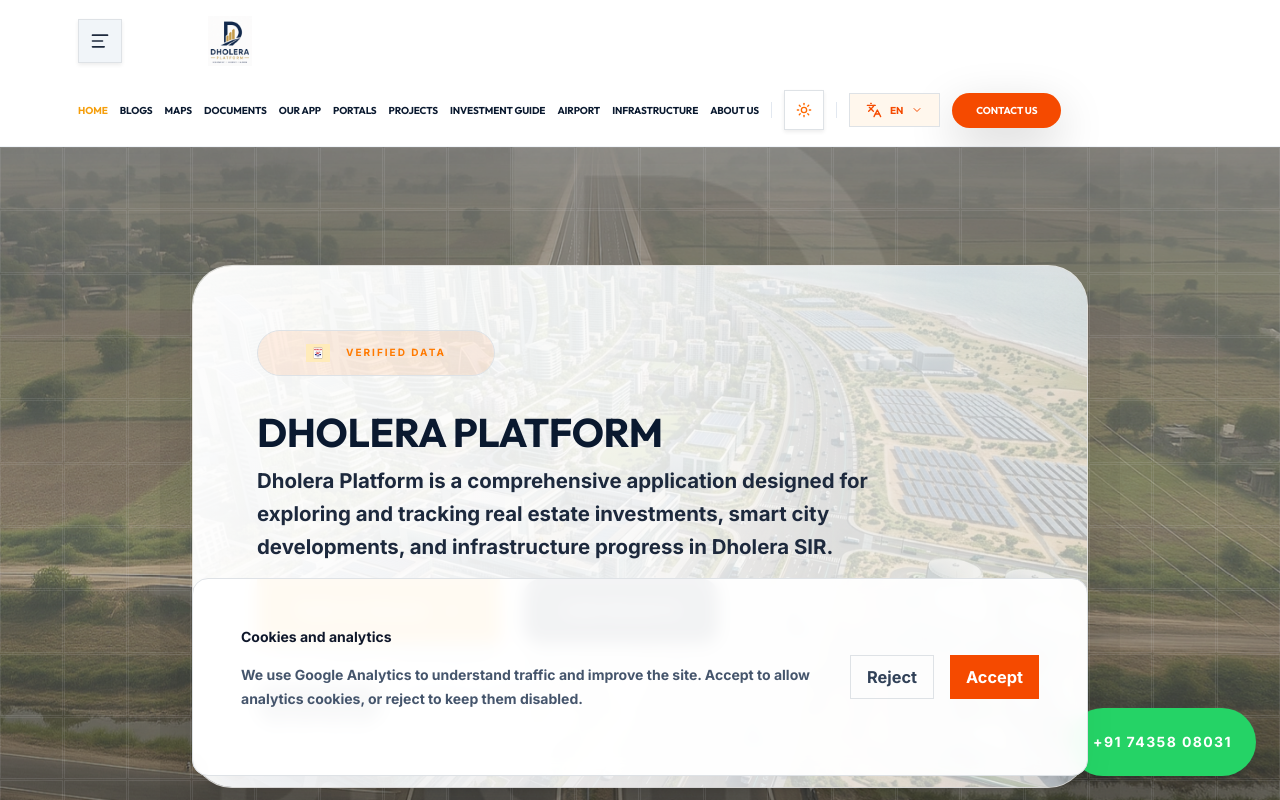
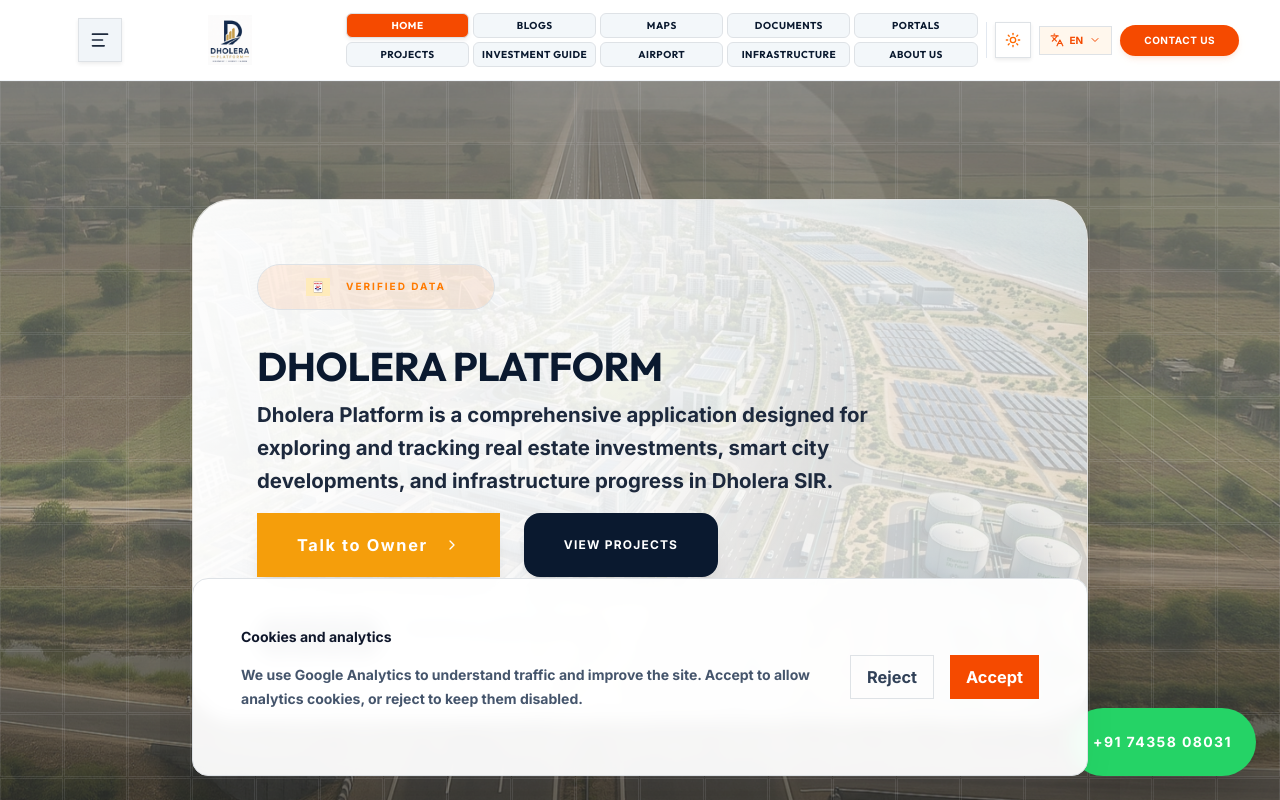
Before and after one commit to Payunch/Dholera-frontend, a Next.js app: page / in a window 1280 px wide. Shown: the top 800 px of the page. Built offline with nearby package versions, Linux system fonts and the light colour scheme; no server answers.

Commit message:
feat(nav): organize 10 requested nav buttons in compact 2-row grid while keeping logo and menu button intact

```diff
--- a/src/components/layout/Navbar.js
+++ b/src/components/layout/Navbar.js
@@ -3,7 +3,7 @@
 import * as React from "react";
 import Link from "next/link";
 import { usePathname } from "next/navigation";
-import { Menu, X, ChevronDown, Languages, Home, FileText, Calculator, ShieldCheck, Map, Plane, Construction, Grid, Landmark, Users, Sun, Moon, Sparkles, AlignLeft, Smartphone } from "lucide-react";
+import { ChevronDown, Languages, Sun, Moon, AlignLeft } from "lucide-react";
 import { cn } from "@/lib/utils";
 import { SplitLogo } from "@/components/common/DynamicImages";
 import { useLanguage } from "@/providers/LanguageProvider";
@@ -14,25 +14,19 @@ export function Navbar() {
   const { lang, setLang, t, theme, toggleTheme } = useLanguage();
   const [isSidebarOpen, setIsSidebarOpen] = React.useState(false);
   const [isLangOpen, setIsLangOpen] = React.useState(false);
-  const [isMoreOpen, setIsMoreOpen] = React.useState(false);
-  const toggleMore = () => setIsMoreOpen(!isMoreOpen);
 
   const navItems = [
-    { label: t('nav_home'), href: '/', icon: Home },
-    { label: t('nav_blogs'), href: '/blogs', icon: Sparkles },
-    { label: t('nav_tp_maps'), href: '/tp-maps', icon: Map },
-    { label: t('nav_pdf'), href: '/pdf?trigger=true', icon: FileText },
-    { label: 'Our App', href: '/download', icon: Smartphone },
-    { label: t('nav_portals'), href: '/portals', icon: ShieldCheck },
-    { label: t('nav_projects'), href: '/projects', icon: Grid },
-    { label: 'Investment Guide', href: '/investment-guide', icon: Landmark },
-    { label: t('nav_airport'), href: '/airport', icon: Plane },
-    { label: t('nav_infrastructure'), href: '/infrastructure', icon: Construction },
-    { label: t('nav_about'), href: '/about-us', icon: Users },
+    { label: t('nav_home') || 'Home', href: '/' },
+    { label: t('nav_blogs') || 'Blogs', href: '/blogs' },
+    { label: t('nav_tp_maps') || 'Maps', href: '/tp-maps' },
+    { label: t('nav_pdf') || 'Documents', href: '/pdf?trigger=true' },
+    { label: t('nav_portals') || 'Portals', href: '/portals' },
+    { label: t('nav_projects') || 'Projects', href: '/projects' },
+    { label: 'Investment Guide', href: '/investment-guide' },
+    { label: t('nav_airport') || 'Airport', href: '/airport' },
+    { label: t('nav_infrastructure') || 'Infrastructure', href: '/infrastructure' },
+    { label: t('nav_about') || 'About Us', href: '/about-us' },
   ];
-
-  const primaryNavItems = navItems.slice(0, 5);
-  const moreNavItems = navItems.slice(5);
 
   const languages = [
     { code: "en", label: "English" },
@@ -43,12 +37,18 @@ export function Navbar() {
   const toggleSidebar = () => setIsSidebarOpen(!isSidebarOpen);
   const toggleLang = () => setIsLangOpen(!isLangOpen);
 
+  const isItemActive = (href) => {
+    if (href === "/") return pathname === "/";
+    const basePath = href.split('?')[0];
+    return pathname.startsWith(basePath);
+  };
+
   return (
     <>
-      <header className="sticky top-0 z-[150] w-full border-b border-slate-100 bg-white/80 dark:bg-slate-950/80 dark:border-slate-800 backdrop-blur-md transition-colors">
-        <div className="container mx-auto flex min-h-[5rem] py-3 w-full min-w-0 items-center justify-between gap-4 px-2 sm:px-4 md:px-8 flex-wrap">
-          <div className="flex min-w-0 items-center gap-2 sm:gap-3">
-            {/* Side Menu Drawer Button */}
+      <header className="sticky top-0 z-[150] w-full border-b border-slate-100 bg-white/90 dark:bg-slate-950/90 dark:border-slate-800 backdrop-blur-md transition-colors">
+        <div className="container mx-auto flex min-h-[5rem] py-2.5 w-full min-w-0 items-center justify-between gap-3 px-2 sm:px-4 md:px-6 lg:px-8">
+          {/* Logo & Side Menu Drawer Button (Untouched) */}
+          <div className="flex min-w-0 items-center gap-2 sm:gap-3 shrink-0">
             <button
               onClick={toggleSidebar}
               className="flex h-11 w-11 shrink-0 items-center justify-center rounded-xl bg-slate-100 dark:bg-slate-900 text-slate-800 dark:text-slate-100 border border-slate-200 dark:border-slate-800 hover:border-orange-500 hover:text-orange-600 transition-all shadow-sm group"
@@ -69,51 +69,58 @@ export function Navbar() {
 
             <div className="hidden min-w-0 items-center overflow-hidden border-l-2 border-slate-200 pl-2 ml-1 h-5 dark:border-slate-800 sm:flex md:hidden">
               <span className="text-[9px] font-black uppercase tracking-[0.1em] text-[#FF7A00] truncate max-w-[90px] xs:max-w-[120px]">
-                {navItems.find(item => item.href === "/" ? pathname === "/" : pathname.startsWith(item.href.split('?')[0]))?.label || "DHOLERA"}
+                {navItems.find(item => isItemActive(item.href))?.label || "DHOLERA"}
               </span>
             </div>
           </div>
 
-          {/* Desktop Nav */}
-          <nav className="hidden md:flex flex-wrap justify-end items-center gap-x-3 gap-y-3 text-[10px] font-black uppercase tracking-wider font-display">
-            {navItems.map((item) => (
+          {/* Desktop Nav: 2 Rows & 5 Columns of compact buttons + controls */}
+          <div className="hidden md:flex items-center gap-2 lg:gap-3 shrink-0">
+            <nav className="grid grid-cols-5 gap-1 lg:gap-1.5 font-display">
+              {navItems.map((item) => {
+                const active = isItemActive(item.href);
+                return (
                   <Link
                     key={item.href}
                     href={item.href}
                     className={cn(
-                  "transition-colors hover:text-orange-600",
-                  (item.href === "/" ? pathname === "/" : pathname.startsWith(item.href.split('?')[0])) ? "text-orange-600" : "text-slate-900 dark:text-white"
+                      "inline-flex items-center justify-center px-2 py-1 lg:px-2.5 lg:py-1 rounded-md text-[8.5px] lg:text-[9.5px] xl:text-[10px] font-black uppercase tracking-wider text-center transition-all whitespace-nowrap border",
+                      active
+                        ? "bg-orange-600 text-white border-orange-600 shadow-sm shadow-orange-600/25"
+                        : "bg-slate-100/80 hover:bg-orange-50 dark:bg-slate-900 dark:hover:bg-slate-800 text-slate-700 dark:text-slate-200 border-slate-200/90 dark:border-slate-800/80 hover:border-orange-500/50 hover:text-orange-600"
                     )}
                   >
                     {item.label}
                   </Link>
-            ))}
+                );
+              })}
+            </nav>
 
-            <div className="h-4 w-px bg-slate-200 dark:bg-slate-800" />
+            <div className="h-9 w-px bg-slate-200 dark:bg-slate-800" />
 
+            {/* Utility Controls */}
+            <div className="flex items-center gap-1.5 lg:gap-2">
               {/* Theme Toggle */}
               <button
                 onClick={toggleTheme}
-              className="flex items-center justify-center h-10 w-10 rounded-xl bg-white dark:bg-slate-900 text-slate-900 dark:text-white border border-slate-200 dark:border-slate-800 hover:border-orange-600 transition-all group shadow-sm"
+                className="flex items-center justify-center h-9 w-9 rounded-xl bg-white dark:bg-slate-900 text-slate-900 dark:text-white border border-slate-200 dark:border-slate-800 hover:border-orange-600 transition-all group shadow-sm shrink-0"
                 title="Toggle Theme"
               >
                 {theme === 'light' ? <Sun className="h-4 w-4 text-orange-500" /> : <Moon className="h-4 w-4 text-amber-400" />}
               </button>
 
-            <div className="h-4 w-px bg-slate-200 dark:bg-slate-800" />
-
               {/* Language Switcher */}
               <div className="relative">
                 <button
                   onClick={toggleLang}
-                className="flex items-center gap-2 px-3 py-2 rounded-xl bg-orange-50 dark:bg-orange-950/20 border border-orange-200 dark:border-orange-900/50 text-orange-600 font-black transition-all hover:bg-orange-100"
+                  className="flex items-center gap-1.5 px-2.5 py-1.5 rounded-xl bg-orange-50 dark:bg-orange-950/20 border border-orange-200 dark:border-orange-900/50 text-orange-600 font-black transition-all hover:bg-orange-100 shrink-0"
                 >
-                <Languages className="h-4 w-4" />
+                  <Languages className="h-3.5 w-3.5" />
                   <span className="text-[10px] uppercase">{lang}</span>
                   <ChevronDown className={cn("h-3 w-3 transition-transform", isLangOpen && "rotate-180")} />
                 </button>
                 {isLangOpen && (
-                <div className="absolute right-0 mt-4 w-40 rounded-xl border border-slate-200 dark:border-slate-800 bg-white/95 dark:bg-slate-900/95 backdrop-blur-md p-2 shadow-2xl animate-in fade-in zoom-in-95 z-[200]">
+                  <div className="absolute right-0 mt-3 w-36 rounded-xl border border-slate-200 dark:border-slate-800 bg-white/95 dark:bg-slate-900/95 backdrop-blur-md p-2 shadow-2xl animate-in fade-in zoom-in-95 z-[200]">
                     {languages.map((l) => {
                       let currentPath = pathname;
                       if (currentPath.startsWith('/hi/') || currentPath === '/hi') {
@@ -132,7 +139,7 @@ export function Navbar() {
                             setIsLangOpen(false);
                           }}
                           className={cn(
-                          "block w-full rounded-lg px-4 py-2 text-left text-[10px] font-black uppercase tracking-widest transition-colors",
+                            "block w-full rounded-lg px-3 py-1.5 text-left text-[10px] font-black uppercase tracking-widest transition-colors",
                             lang === l.code ? "bg-orange-600 text-white" : "text-slate-600 dark:text-slate-400 hover:bg-orange-50 dark:hover:bg-slate-800 hover:text-orange-600"
                           )}
                         >
@@ -144,13 +151,15 @@ export function Navbar() {
                 )}
               </div>
 
+              {/* Contact Button */}
               <Link
                 href="/contact"
-              className="rounded-full bg-orange-600 px-6 py-2.5 text-white transition-all hover:bg-orange-500 shadow-lg shadow-slate-950/5"
+                className="hidden xl:inline-flex rounded-full bg-orange-600 hover:bg-orange-500 px-4 py-2 text-white text-[10px] font-black uppercase tracking-wider transition-all shadow-md shadow-orange-600/10 shrink-0"
               >
                 {t('nav_contact')}
               </Link>
-          </nav>
+            </div>
+          </div>
 
           {/* Mobile Nav Toggle */}
           <div className="md:hidden flex shrink-0 items-center gap-2">
```
Lines whose indentation alone changed are shown as unchanged.
